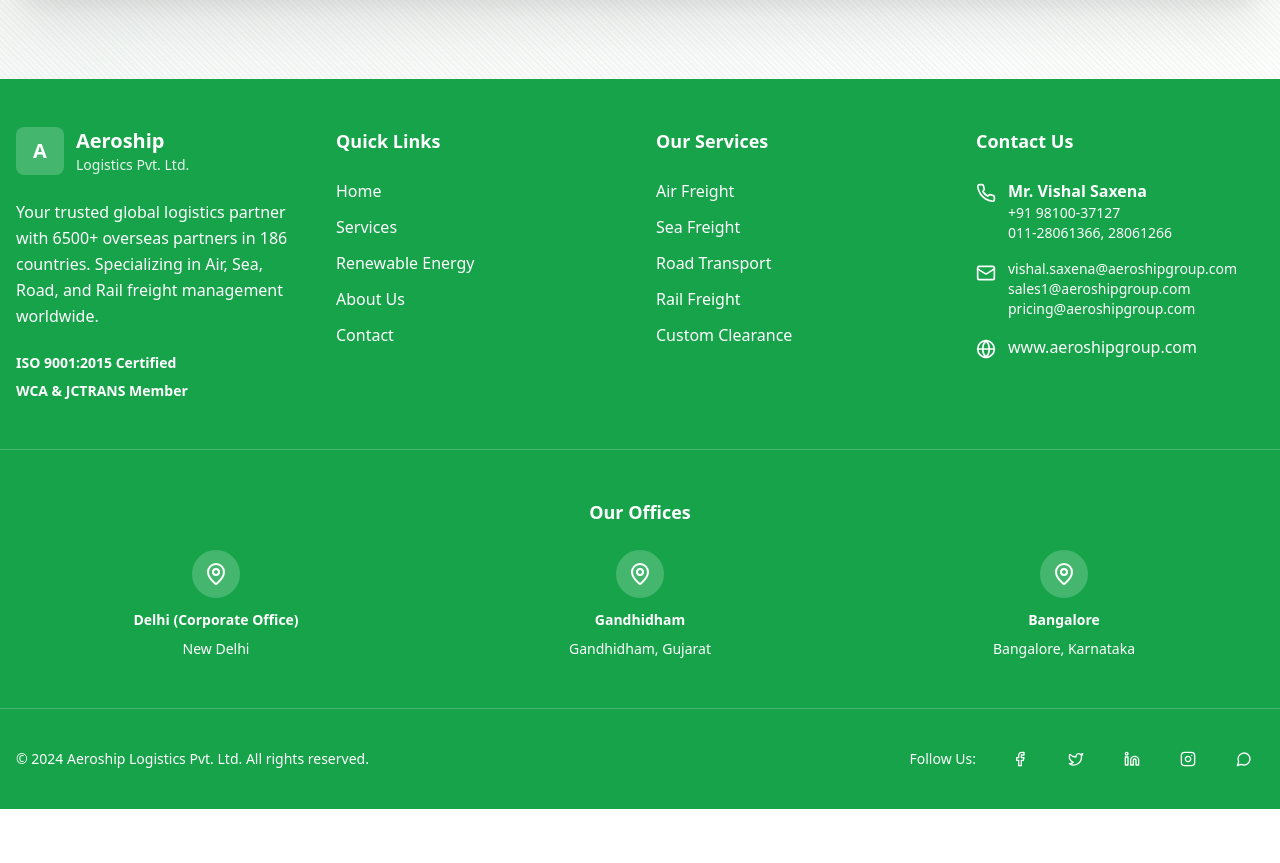
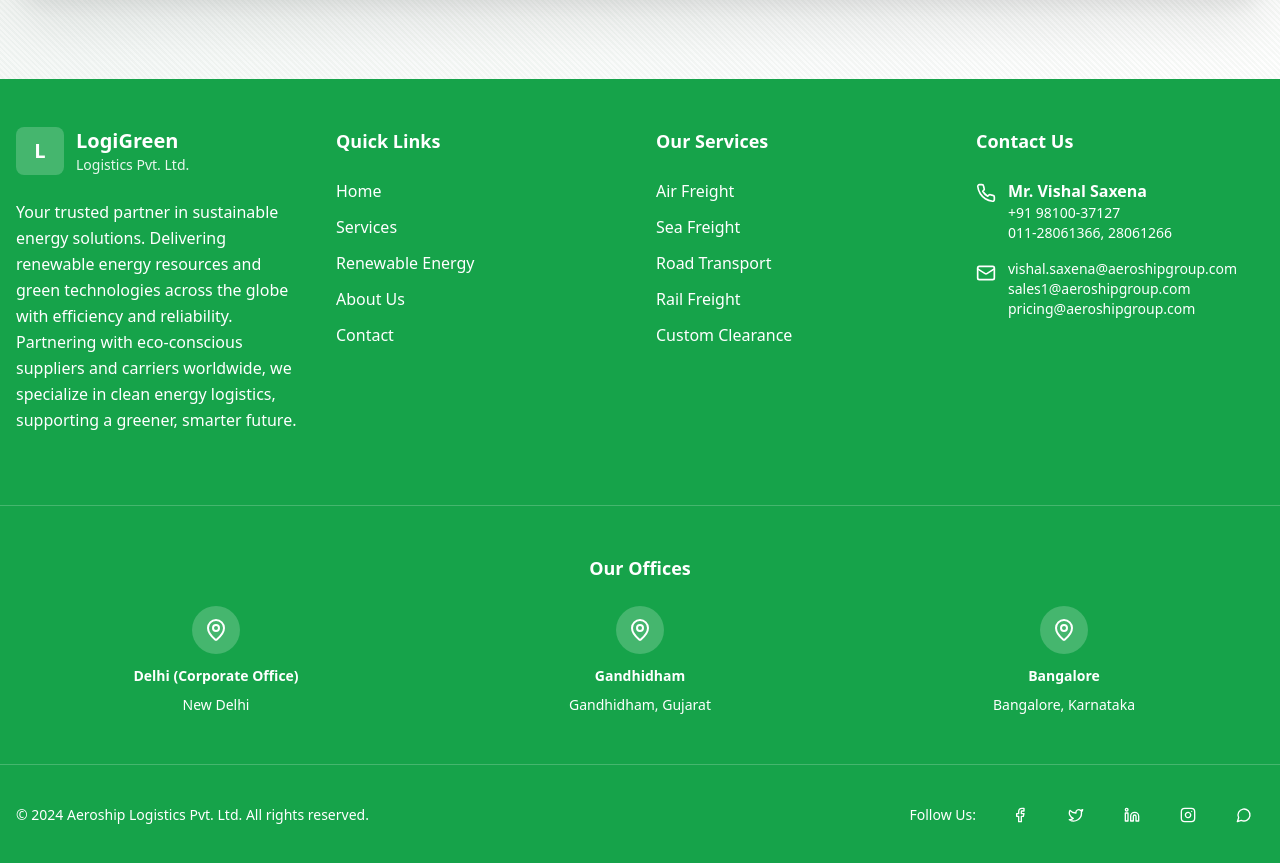
Before and after one commit to LakshyaBagani/aeroship-logistics-green, a React (Vite) app: page /about in a window 1280 px wide. Shown: the part 1805-2668 px from the top of the page. Before the commit the page ends 2614 px from the top, so only its background shows below. Built offline with nearby package versions, Linux system fonts and the light colour scheme; the HTML template or start-up script is replaced by a standard one.

Commit message:
Changes are made

```diff
--- a/src/components/layout/Footer.tsx
+++ b/src/components/layout/Footer.tsx
@@ -74,23 +74,18 @@ export default function Footer() {
           <div className="col-span-1 md:col-span-2 lg:col-span-1">
             <div className="flex items-center space-x-3 mb-6">
               <div className="w-12 h-12 bg-white/20 rounded-lg flex items-center justify-center">
-                <span className="text-white font-bold text-xl">A</span>
+                <span className="text-white font-bold text-xl">L</span>
               </div>
               <div>
-                <div className="font-bold text-xl text-white">Aeroship</div>
+                <div className="font-bold text-xl text-white">LogiGreen</div>
                 <div className="text-sm text-white/90">Logistics Pvt. Ltd.</div>
               </div>
             </div>
 
             <p className="text-white mb-6 leading-relaxed">
-              Your trusted global logistics partner with 6500+ overseas partners in 186 countries.
-              Specializing in Air, Sea, Road, and Rail freight management worldwide.
+            Your trusted partner in sustainable energy solutions. Delivering renewable energy resources and green technologies across the globe with efficiency and reliability. Partnering with eco-conscious suppliers and carriers worldwide, we specialize in clean energy logistics, supporting a greener, smarter future.
             </p>
 
-            <div className="space-y-2 text-sm">
-              <div className="text-white font-semibold">ISO 9001:2015 Certified</div>
-              <div className="text-white font-semibold">WCA & JCTRANS Member</div>
-            </div>
           </div>
 
           {/* Quick Links */}
@@ -149,17 +144,7 @@ export default function Footer() {
                 </div>
               </div>
 
-              <div className="flex items-start space-x-3">
-                <Globe className="w-5 h-5 text-white flex-shrink-0 mt-1" />
-                <a
-                  href="https://www.aeroshipgroup.com"
-                  target="_blank"
-                  rel="noopener noreferrer"
-                  className="text-white hover:text-white transition-smooth font-medium"
-                >
-                  www.aeroshipgroup.com
-                </a>
-              </div>
+
             </div>
           </div>
         </div>
```
